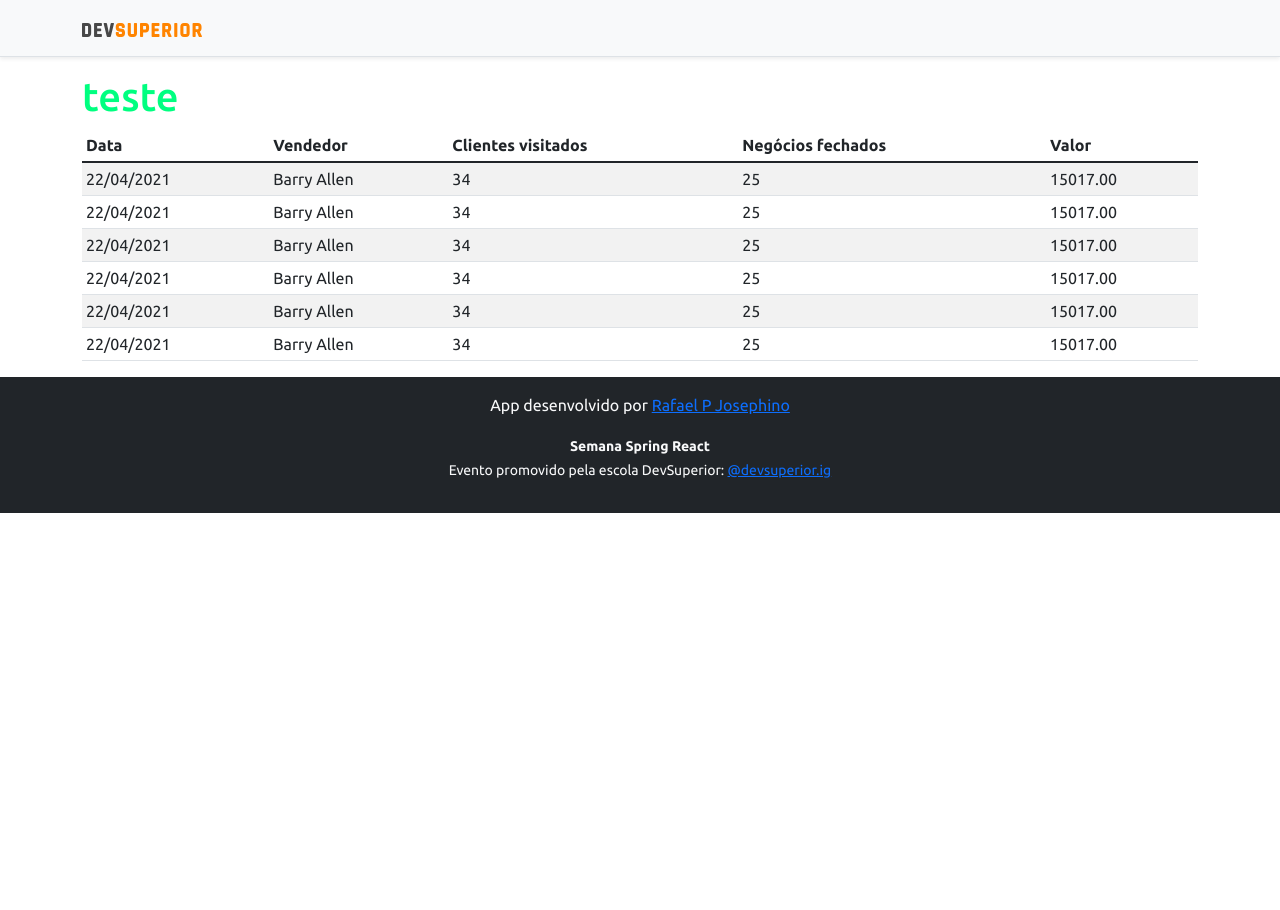
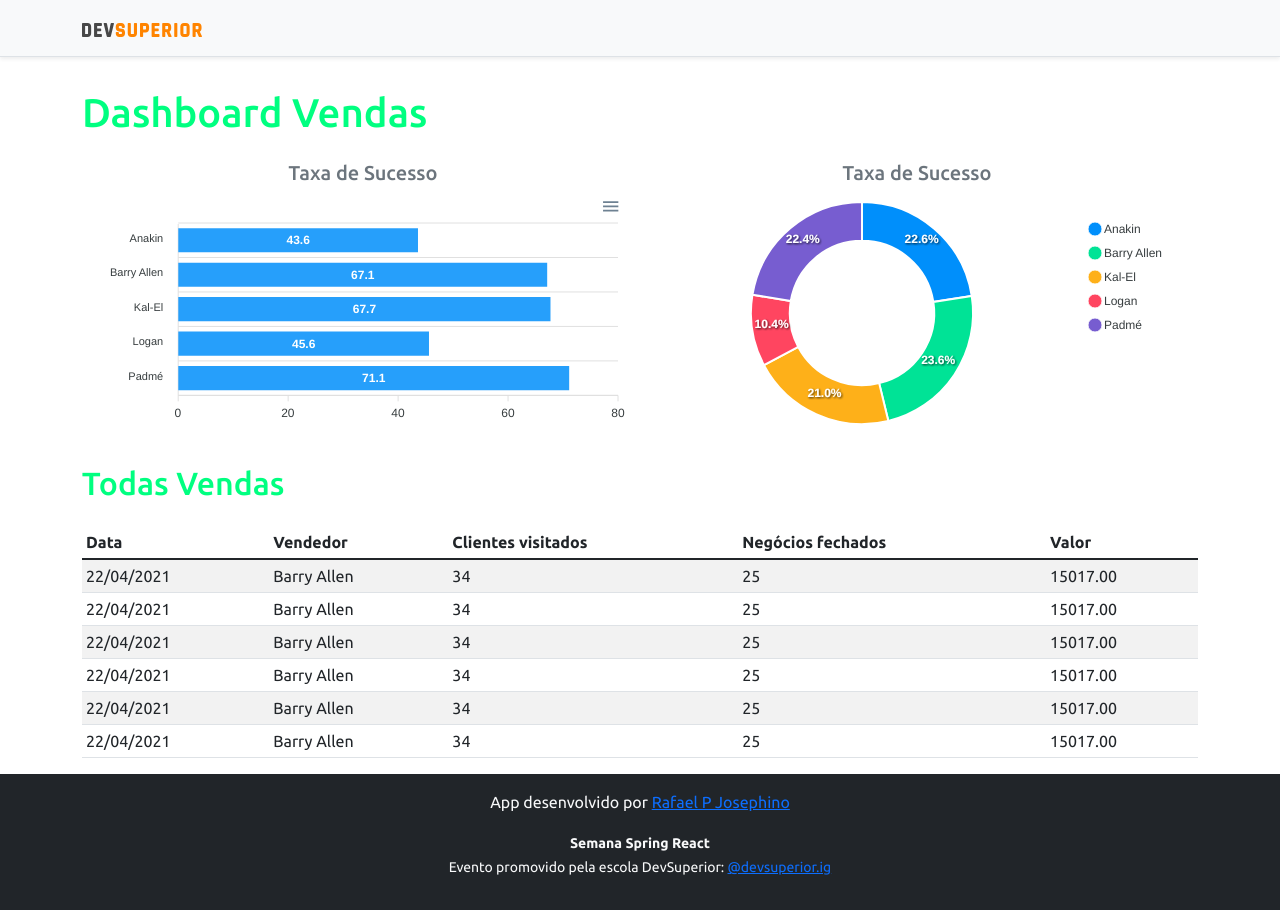
Before and after one commit to RafaelPJosephino/projeto-spring-react, a React (Create React App) app in the folder frontend/: page / in a window 1280 px wide. Before the commit the page ends 800 px from the top, so only its background shows below. Built offline with nearby package versions, Linux system fonts and the light colour scheme.

Commit message:
charts estaticos

```diff
--- a/frontend/package.json
+++ b/frontend/package.json
@@ -11,8 +11,10 @@
     "@types/node": "^12.0.0",
     "@types/react": "^17.0.0",
     "@types/react-dom": "^17.0.0",
+    "apexcharts": "^3.28.1",
     "bootstrap": "^5.1.1",
     "react": "^17.0.2",
+    "react-apexcharts": "^1.3.9",
     "react-dom": "^17.0.2",
     "react-scripts": "4.0.3",
     "typescript": "^4.1.2",
--- a/frontend/src/App.tsx
+++ b/frontend/src/App.tsx
@@ -1,15 +1,31 @@
 import Navbar from 'components/navbar/index';
 import Footer from 'components/footer/index';
+import Barchart from 'components/barchart/index';
+import Donutchart from 'components/donutchart/index';
 import DataTable from 'components/dataTable';
+
 function App() {
   return (
     <>
-    <Navbar/>
-    <div className = 'container' >
-      <h1 className= "text-primary">teste</h1>
-      <DataTable/>
-    </div>
-    <Footer/>
+      <Navbar />
+      <div className='container' >
+        <h1 className="text-primary py-3">Dashboard Vendas</h1>
+        <div className="row px-3" >
+          <div className="col -sm-6" >
+            <h5 className="text-center text-secondary">Taxa de Sucesso</h5>
+            <Barchart />
+          </div>
+          <div className="col -sm-6" >
+            <h5 className="text-center text-secondary">Taxa de Sucesso</h5>
+            <Donutchart />
+          </div>
+        </div>
+        <div>
+          <h2 className="text-primary py-3">Todas Vendas</h2>
+        </div>
+        <DataTable />
+      </div>
+      <Footer />
     </>
   );
 }
--- /dev/null
+++ b/frontend/src/components/barchart/index.tsx
@@ -0,0 +1,38 @@
+import Chart from 'react-apexcharts';
+function Barchart() {
+
+    const options = {
+        plotOptions: {
+            bar: {
+                horizontal: true,
+            }
+        },
+    };
+
+    const mockData = {
+        labels: {
+            categories: ['Anakin', 'Barry Allen', 'Kal-El', 'Logan', 'Padmé']
+        },
+        series: [
+            {
+                name: "% Sucesso",
+                data: [43.6, 67.1, 67.7, 45.6, 71.1]
+            }
+        ]
+    };
+
+    return (
+
+        <div>
+           <Chart
+            options= {{...options, xaxis : mockData.labels} }
+            series= {mockData.series}
+            type= "bar"
+            height="240"
+           />
+
+        </div>
+    );
+}
+
+export default Barchart;
--- /dev/null
+++ b/frontend/src/components/donutchart/index.tsx
@@ -0,0 +1,28 @@
+import Chart from 'react-apexcharts';
+function Donutchart() {
+
+    const mockData = {
+        series: [477138, 499928, 444867, 220426, 473088],
+        labels: ['Anakin', 'Barry Allen', 'Kal-El', 'Logan', 'Padmé']
+    }
+
+    const options = {
+        legend: {
+            show: true
+        }
+    }
+    return (
+
+        <div>
+           <Chart
+            options= {{...options, labels : mockData.labels} }
+            series= {mockData.series}
+            type= "donut"
+            height="240"
+           />
+
+        </div>
+    );
+}
+
+export default Donutchart;
```
Also changed, not shown: 1 other file (tests, documents, lock files or other folders).
